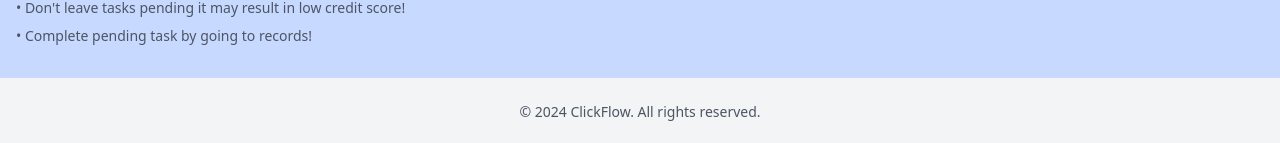
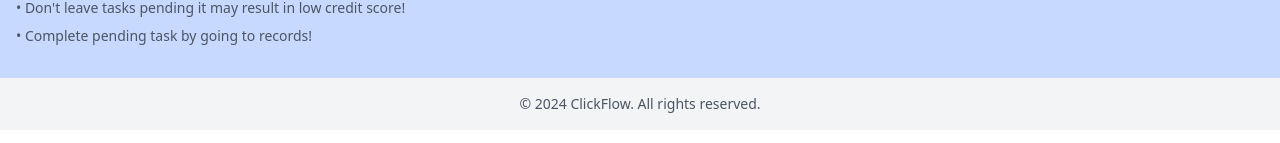
Before and after one commit to somiyaratna/clickflow, a React (Vite) app in the folder clickflow-frontend/: page /starting in a window 1280 px wide. Shown: the part 1176-1319 px from the top of the page. Built offline with nearby package versions, Linux system fonts and the light colour scheme.

Commit message:
footer style change

```diff
--- a/clickflow-frontend/src/components/layout/Footer.jsx
+++ b/clickflow-frontend/src/components/layout/Footer.jsx
@@ -2,7 +2,7 @@ const Footer = () => {
   const currentYear = new Date().getFullYear();
 
   return (
-    <footer className="py-6 bg-gray-100">
+    <footer className="py-4 bg-gray-100">
       <div className="max-w-4xl mx-auto px-4 text-center">
         <p className="text-sm text-gray-600">
           &copy; {currentYear} ClickFlow. All rights reserved.
```
